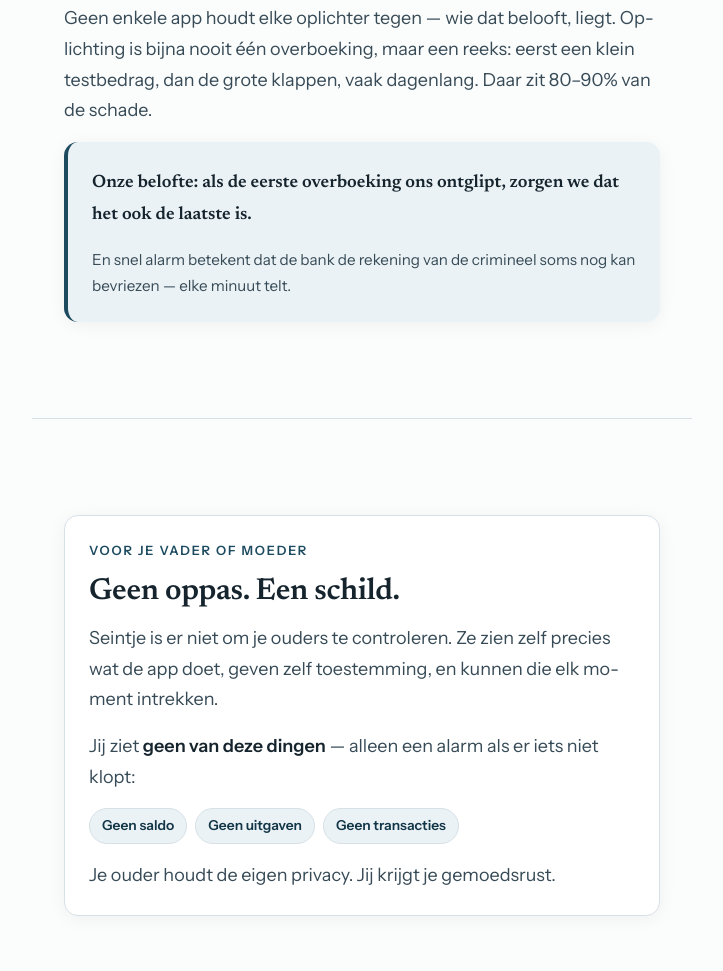
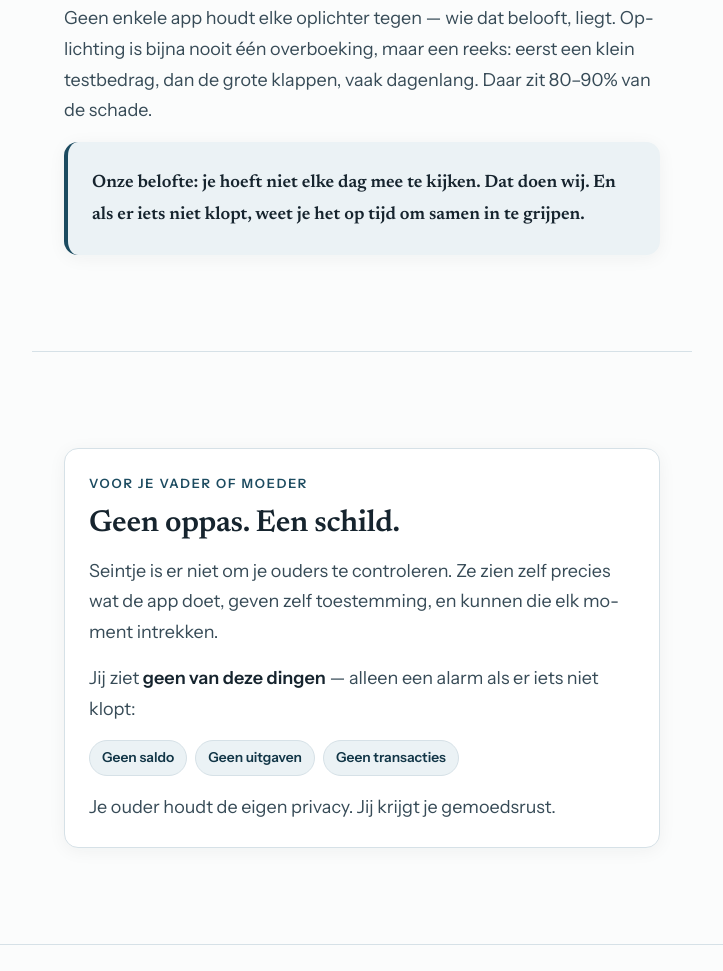
Before and after one commit to goosbarentsen/seintje, a plain HTML site: page site/index.html in a window 1280 px wide. Shown: the part 2887-3858 px from the top of the page, without its empty margins (278-1001 px from the left). Drawn offline with Linux system fonts and the light colour scheme.

Commit message:
Replace promise text in the eerlijke-belofte section
Old copy ("als de eerste overboeking ons ontglipt, zorgen we dat het
ook de laatste is") plus the "elke minuut telt" freeze-the-account
line implied real-time speed the product doesn't have. New promise
focuses on the actual value: you don't have to watch daily, we do,
and you'll know in time to act together. Honest framing above it
(no app stops every scammer, damage sits in the follow-up transfers)
is untouched.

```diff
--- a/site/index.html
+++ b/site/index.html
@@ -484,8 +484,7 @@
   <h2>De eerlijke belofte.</h2>
   <p>Geen enkele app houdt elke oplichter tegen — wie dat belooft, liegt. Oplichting is bijna nooit één overboeking, maar een reeks: eerst een klein testbedrag, dan de grote klappen, vaak dagenlang. Daar zit 80–90% van de schade.</p>
   <div class="promise">
-    <p><strong>Onze belofte: als de eerste overboeking ons ontglipt, zorgen we dat het ook de laatste is.</strong></p>
-    <p style="font-size:.95rem">En snel alarm betekent dat de bank de rekening van de crimineel soms nog kan bevriezen — elke minuut telt.</p>
+    <p><strong>Onze belofte: je hoeft niet elke dag mee te kijken. Dat doen wij. En als er iets niet klopt, weet je het op tijd om samen in te grijpen.</strong></p>
   </div>
 </section>
 
```
